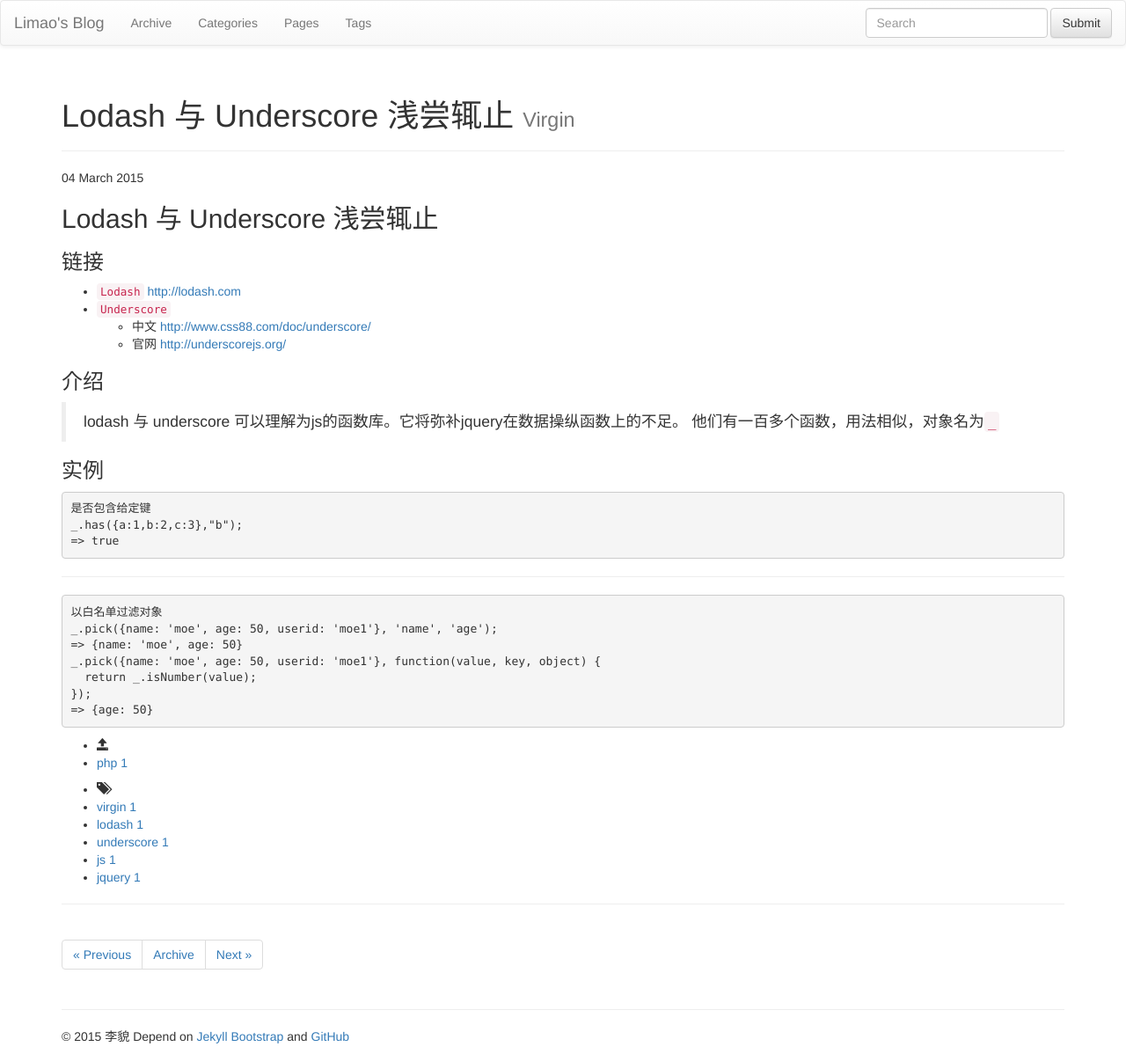
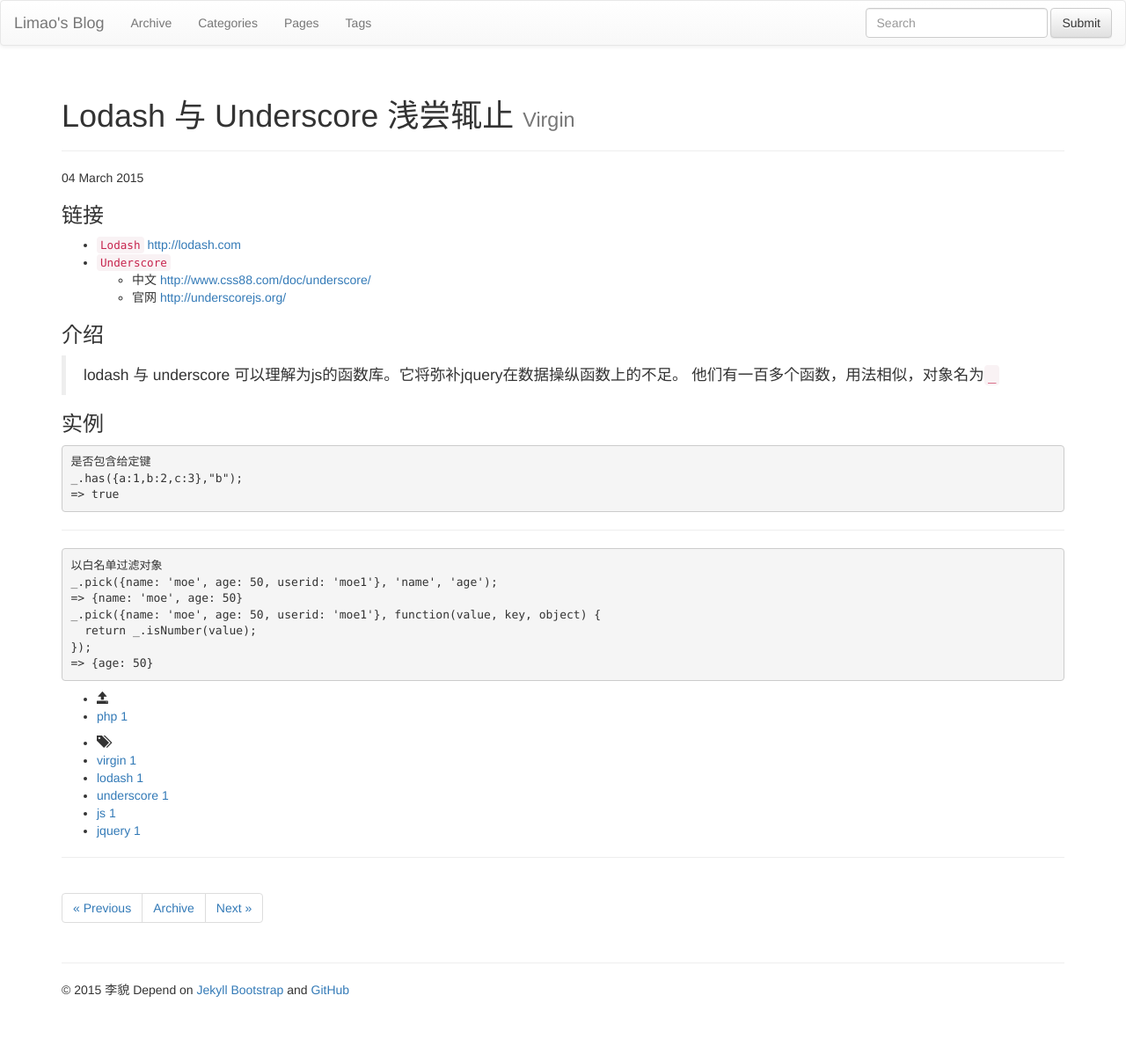
Before and after one commit to polimao/yepolite.github.io, a Jekyll site: the page built from _posts/2015-3-11-ladash-underscore-virgin.md, in a window 1280 px wide. Shown: the whole page at 88% size. Built offline with Jekyll 4.4.1, drawn with Linux system fonts in a browser that asks for light colours; nearby versions of some CDN libraries; library files that are not in the unit come from our copies; comment, search, counter and statistics services are not loaded; after the commit the page ends 1145 px from its top, so only the background shows below that.

Commit message:
去除标题， 和title 重复

```diff
--- a/_posts/2015-3-11-ladash-underscore-virgin.md
+++ b/_posts/2015-3-11-ladash-underscore-virgin.md
@@ -6,8 +6,6 @@
 tagline: "Virgin"
 tags : [virgin, lodash, underscore, js, jquery]
 ---
-## Lodash 与 Underscore 浅尝辄止
-
 ### 链接
 
 * `Lodash` [http://lodash.com](https://lodash.com/docs/)
```
